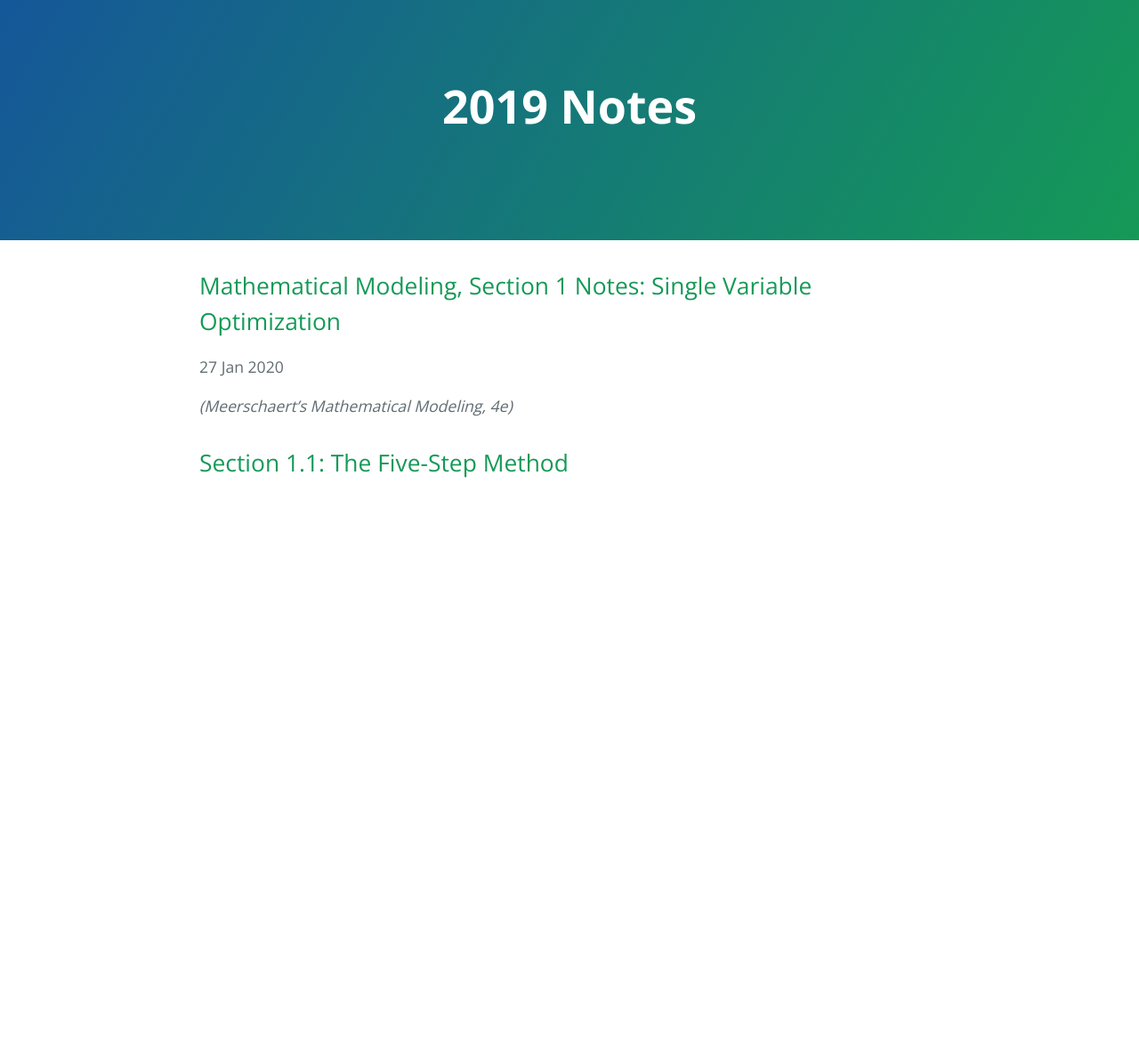
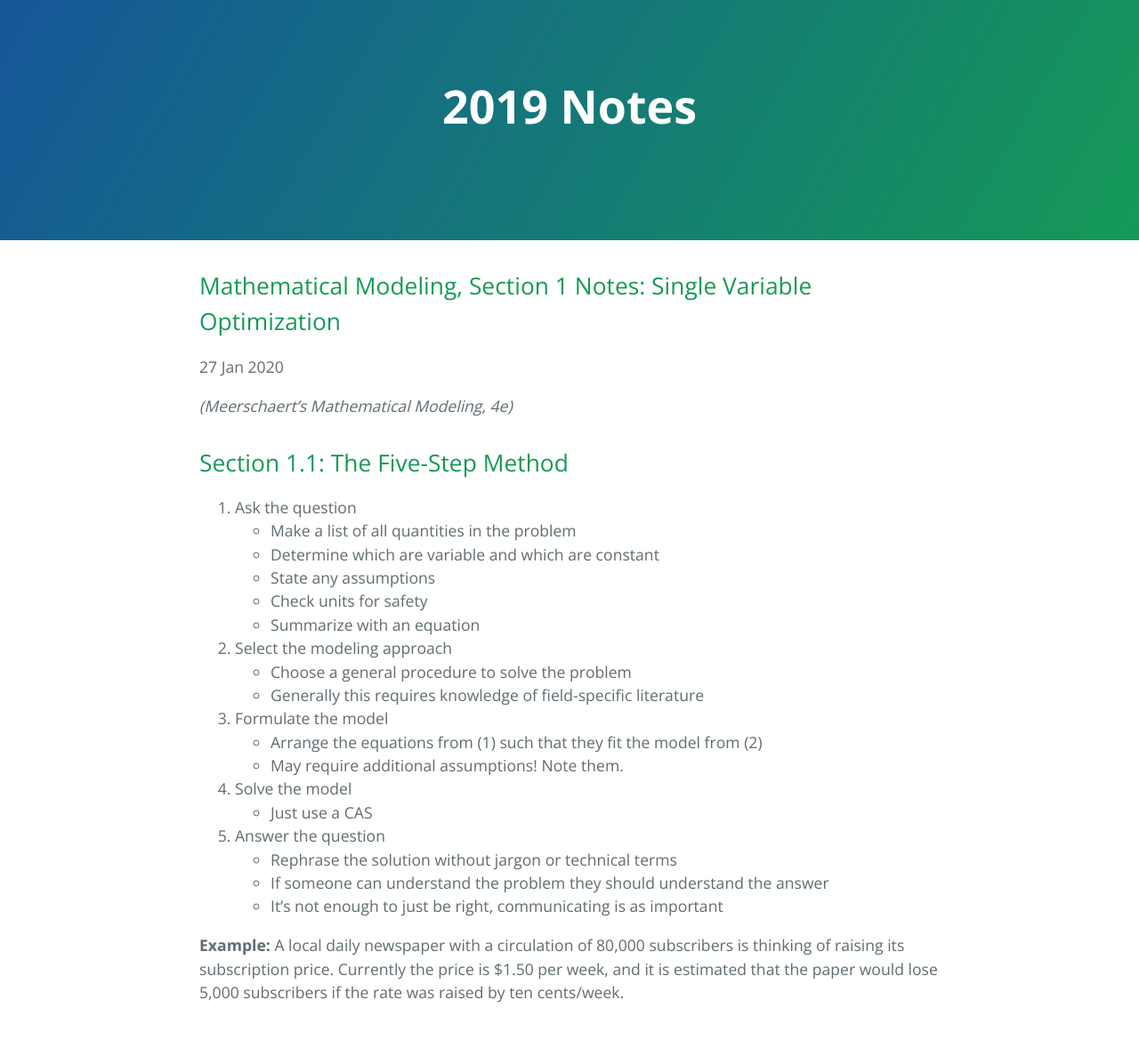
Before and after one commit to iCalculated/2019Notes, a Jekyll site: the page built from _posts/2019S2/2020-01-27-MM-S1.md, in a window 1280 px wide. Shown: the whole page at 89% size. Built offline with Jekyll 4.4.1, drawn with Linux system fonts in a browser that asks for light colours; our own code applies the rules of GitHub Pages for plain Markdown files; before the commit the page ends 900 px from its top, so only the background shows below that.

Commit message:
more MM notes

```diff
--- a/_posts/2019S2/2020-01-27-MM-S1.md
+++ b/_posts/2019S2/2020-01-27-MM-S1.md
@@ -8,3 +8,25 @@ categories: [MATH4428]
 *(Meerschaert's Mathematical Modeling, 4e)*
 
 ## Section 1.1: The Five-Step Method
+
+1. Ask the question
+    - Make a list of all quantities in the problem
+    - Determine which are variable and which are constant
+    - State any assumptions
+    - Check units for safety
+    - Summarize with an equation
+2. Select the modeling approach
+    - Choose a general procedure to solve the problem
+    - Generally this requires knowledge of field-specific literature
+3. Formulate the model
+    - Arrange the equations from (1) such that they fit the model from (2)
+    - May require additional assumptions! Note them.
+4. Solve the model
+    - Just use a CAS
+5. Answer the question
+    - Rephrase the solution without jargon or technical terms
+    - If someone can understand the problem they should understand the answer
+    - It's not enough to just be right, communicating is as important
+
+**Example:** A local daily newspaper with a circulation of 80,000 subscribers is thinking of raising its subscription price.
+Currently the price is $1.50 per week, and it is estimated that the paper would lose 5,000 subscribers if the rate was raised by ten cents/week.
```
